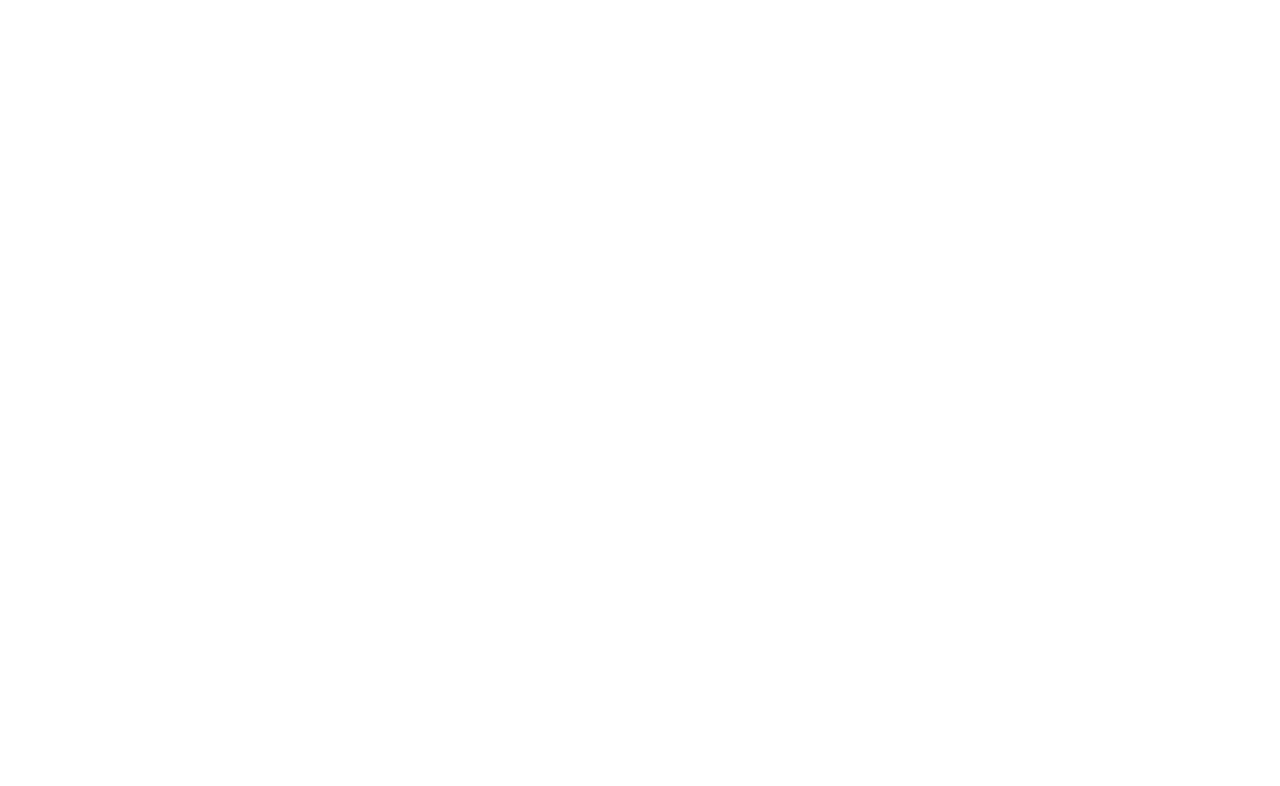
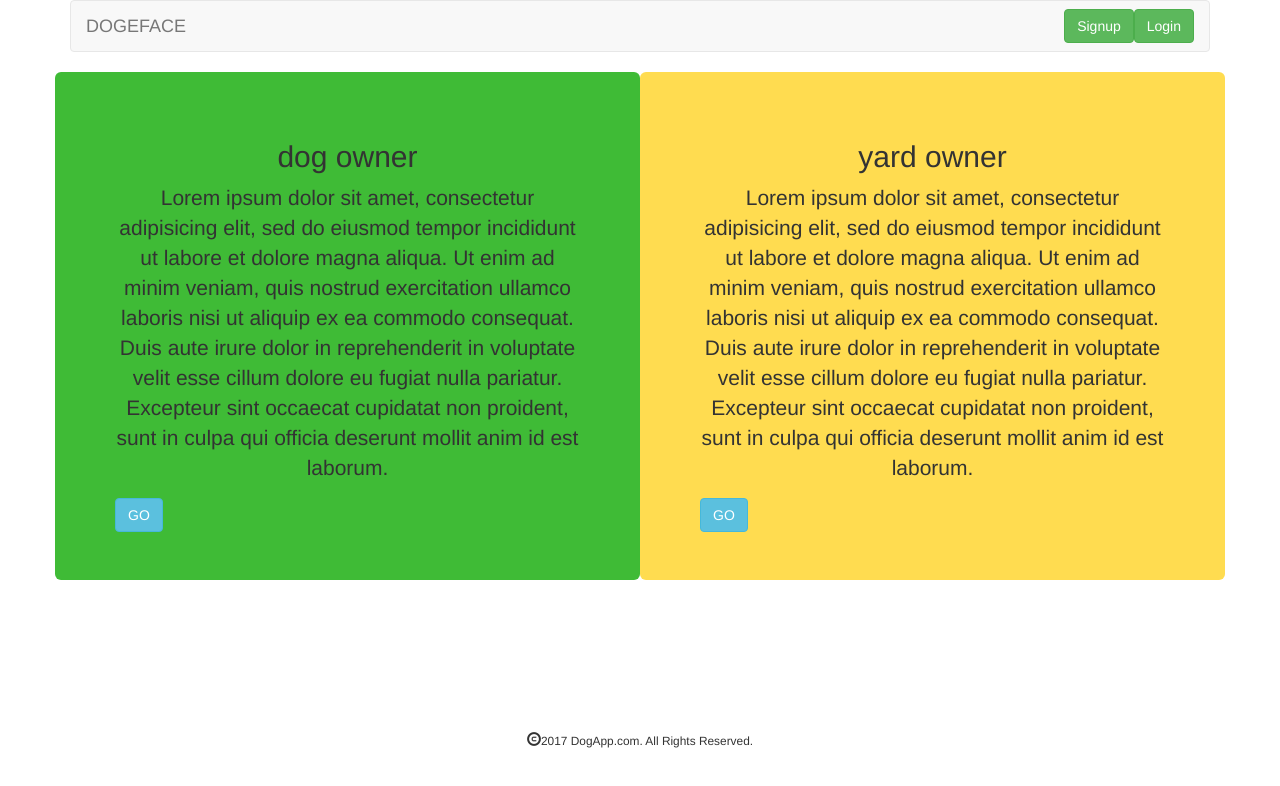
Before and after one commit to JRgerv/ga_hackathon_april, a plain HTML site: page index.html in a window 1280 px wide. Drawn offline with nearby package versions, Linux system fonts and the light colour scheme.

Commit message:
landing page and basic style

```diff
--- a/index.html
+++ b/index.html
@@ -11,6 +11,34 @@
 </head>
 
 <body>
+  <div class="container">
+    <div class="navbar bg-success navbar-default">
+      <div class='container-fluid'>
+        <div class="navbar-header">
+          <a class='navbar-brand' href="/">DOGEFACE</a>
+        </div>
+        <a class="btn btn-success pull-right navbar-btn" href="#">Login</a>
+        <a class="btn btn-success pull-right navbar-btn" href="#">Signup</a>
+      </div>
+    </div>
+      <div class="row text-center">
+        <div class="col-xs-6 dog jumbotron">
+          <h2>dog owner</h2>
+          <p>Lorem ipsum dolor sit amet, consectetur adipisicing elit, sed do eiusmod tempor incididunt ut labore et dolore magna aliqua. Ut enim ad minim veniam, quis nostrud exercitation ullamco laboris nisi ut aliquip ex ea commodo consequat. Duis aute irure dolor in reprehenderit in voluptate velit esse cillum dolore eu fugiat nulla pariatur. Excepteur sint occaecat cupidatat non proident, sunt in culpa qui officia deserunt mollit anim id est laborum.</p>
+          <a href="./dogOwner.html" class="btn btn-info pull-left">GO</a>
+        </div>
+        <div class="col-xs-6 yard jumbotron">
+          <h2>yard owner</h2>
+          <p>Lorem ipsum dolor sit amet, consectetur adipisicing elit, sed do eiusmod tempor incididunt ut labore et dolore magna aliqua. Ut enim ad minim veniam, quis nostrud exercitation ullamco laboris nisi ut aliquip ex ea commodo consequat. Duis aute irure dolor in reprehenderit in voluptate velit esse cillum dolore eu fugiat nulla pariatur. Excepteur sint occaecat cupidatat non proident, sunt in culpa qui officia deserunt mollit anim id est laborum.</p>
+          <a href="./yardOwner.html" class="btn btn-info pull-left">GO</a>
+        </div>
+      </div>
+      <footer class='text-center'>
+
+          <span class="glyphicon glyphicon-copyright-mark"></span><small>2017 DogApp.com. All Rights Reserved.</small>
+
+      </footer>
+  </div>
 </body>
 
 </html>
--- a/script.js
+++ b/script.js
@@ -0,0 +1 @@
+$()
--- a/style.css
+++ b/style.css
@@ -0,0 +1,24 @@
+.dog {
+
+  background-color: RGB(63,187,54);
+}
+.yard {
+
+    background-color: RGB(255,220,80);
+}
+.pull-left {
+  float: left !important;
+}
+.pull-right {
+  float: right !important;
+}
+.panel {
+  margin-top: 300px !important;
+  bottom:0;
+  margin:0 auto;
+  width:75%;
+}
+.row {
+    margin-bottom: 120px !important;
+
+}
```
Also changed, not shown: dogOwner.html (added, +16 -0 lines).
